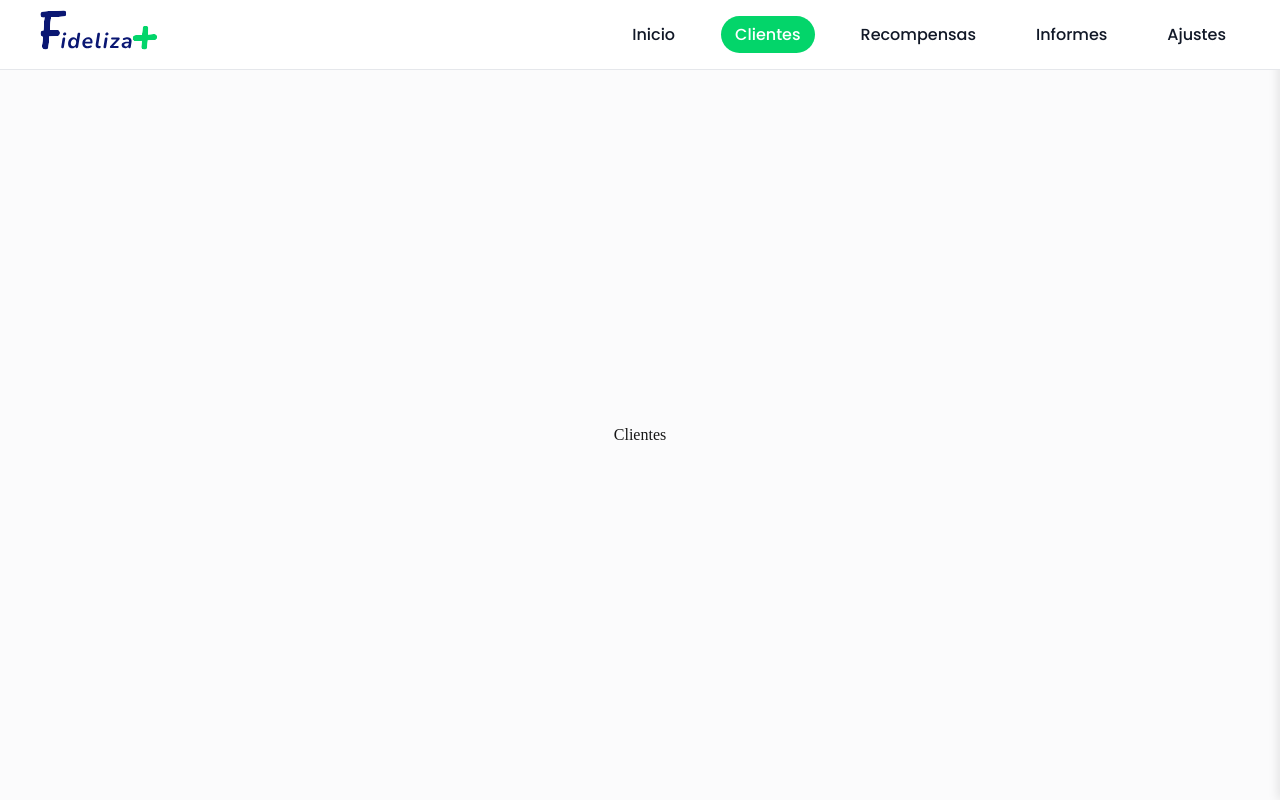
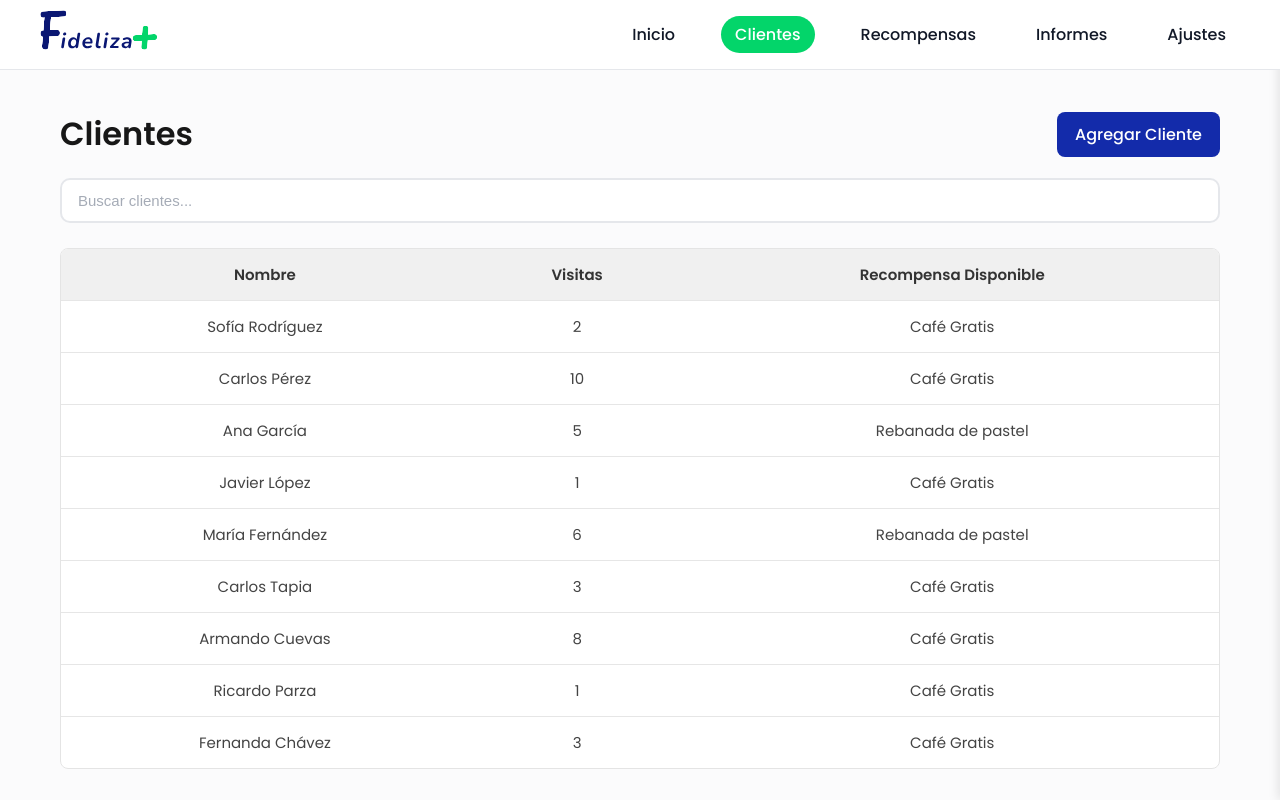
Before and after one commit to Hugo-DevM/fideliza-app, a Next.js app: page /clients in a window 1280 px wide. Built offline with nearby package versions, Linux system fonts and the light colour scheme.

Commit message:
Add Clients page with search functionality and mock data, including layout and styling enhancements

```diff
--- a/src/app/clients/page.module.css
+++ b/src/app/clients/page.module.css
@@ -2,5 +2,85 @@
   flex: 1;
   display: flex;
   justify-content: center;
+  align-items: flex-start;
+  font-family: var(--font-poppins);
+}
+
+.container {
+  width: 100%;
+  max-width: 1200px;
+  margin: 40px auto;
+  padding: 0 20px;
+}
+
+.header {
+  display: flex;
+  justify-content: space-between;
   align-items: center;
+  margin-bottom: 20px;
 }
+
+.title {
+  font-size: 32px;
+  font-weight: 600;
+}
+
+.addButton {
+  background: #132baa;
+  color: white;
+  padding: 10px 18px;
+  border: none;
+  border-radius: 8px;
+  cursor: pointer;
+  font-weight: 500;
+  transition: background 0.2s ease;
+}
+
+.addButton:hover {
+  background: #0d1f7a;
+}
+
+.searchContainer {
+  position: relative;
+  margin-bottom: 25px;
+}
+
+.tableWrapper {
+  background: white;
+  border: 1px solid #e4e4e4;
+  border-radius: 8px;
+  overflow: hidden;
+}
+
+.table {
+  width: 100%;
+  border-collapse: collapse;
+}
+
+.table thead {
+  background: #f0f0f0;
+}
+
+.table thead th {
+  text-align: center;
+  padding: 14px 20px;
+  font-size: 15px;
+  font-weight: 600;
+  color: #333;
+}
+
+.table tbody tr {
+  text-align: center;
+  border-top: 1px solid #e6e6e6;
+  transition: background 0.15s ease;
+}
+
+.table tbody tr:hover {
+  background: #f9f9f9;
+}
+
+.table tbody td {
+  padding: 14px 20px;
+  font-size: 15px;
+  color: #444;
+}
--- a/src/app/clients/page.tsx
+++ b/src/app/clients/page.tsx
@@ -1,5 +1,59 @@
+"use client";
+
+import { useState } from "react";
+import { clientsMock } from "@/config/constants";
+
 import styles from "./page.module.css";
+import Image from "next/image";
+import FormInput from "@/components/forms/FormInput";
+import Link from "next/link";
 
-export default function Clients() {
-  return <div className={styles.page}>Clientes</div>;
+export default function ClientesPage() {
+  const [search, setSearch] = useState("");
+
+  const clientes = clientsMock.filter((c) =>
+    c.nombre.toLowerCase().includes(search.toLowerCase())
+  );
+
+  return (
+    <div className={styles.page}>
+      <div className={styles.container}>
+        <div className={styles.header}>
+          <h1 className={styles.title}>Clientes</h1>
+
+          <Link href="/clients/newClient" className={styles.addButton}>
+            Agregar Cliente
+          </Link>
+        </div>
+        <div className={styles.searchContainer}>
+          <FormInput
+            type="text"
+            value={search}
+            placeholder="Buscar clientes..."
+            onChange={(e) => setSearch(e.target.value)}
+          />
+        </div>
+        <div className={styles.tableWrapper}>
+          <table className={styles.table}>
+            <thead className={styles.tableHead}>
+              <tr>
+                <th>Nombre</th>
+                <th>Visitas</th>
+                <th>Recompensa Disponible</th>
+              </tr>
+            </thead>
+            <tbody>
+              {clientes.map((cliente) => (
+                <tr key={cliente.id}>
+                  <td>{cliente.nombre}</td>
+                  <td>{cliente.visitas}</td>
+                  <td>{cliente.recompensa}</td>
+                </tr>
+              ))}
+            </tbody>
+          </table>
+        </div>
+      </div>
+    </div>
+  );
 }
--- a/src/config/constants.ts
+++ b/src/config/constants.ts
@@ -42,3 +42,61 @@ export const navItems = [
   { href: "/reports", label: "Informes" },
   { href: "/settings", label: "Ajustes" },
 ];
+
+//Datos ficticios a borrar
+export const clientsMock = [
+  {
+    id: 1,
+    nombre: "Sofía Rodríguez",
+    visitas: 2,
+    recompensa: "Café Gratis",
+  },
+  {
+    id: 2,
+    nombre: "Carlos Pérez",
+    visitas: 10,
+    recompensa: "Café Gratis",
+  },
+  {
+    id: 3,
+    nombre: "Ana García",
+    visitas: 5,
+    recompensa: "Rebanada de pastel",
+  },
+  {
+    id: 4,
+    nombre: "Javier López",
+    visitas: 1,
+    recompensa: "Café Gratis",
+  },
+  {
+    id: 5,
+    nombre: "María Fernández",
+    visitas: 6,
+    recompensa: "Rebanada de pastel",
+  },
+  {
+    id: 6,
+    nombre: "Carlos Tapia",
+    visitas: 3,
+    recompensa: "Café Gratis",
+  },
+  {
+    id: 7,
+    nombre: "Armando Cuevas",
+    visitas: 8,
+    recompensa: "Café Gratis",
+  },
+  {
+    id: 8,
+    nombre: "Ricardo Parza",
+    visitas: 1,
+    recompensa: "Café Gratis",
+  },
+  {
+    id: 9,
+    nombre: "Fernanda Chávez",
+    visitas: 3,
+    recompensa: "Café Gratis",
+  },
+];
```
